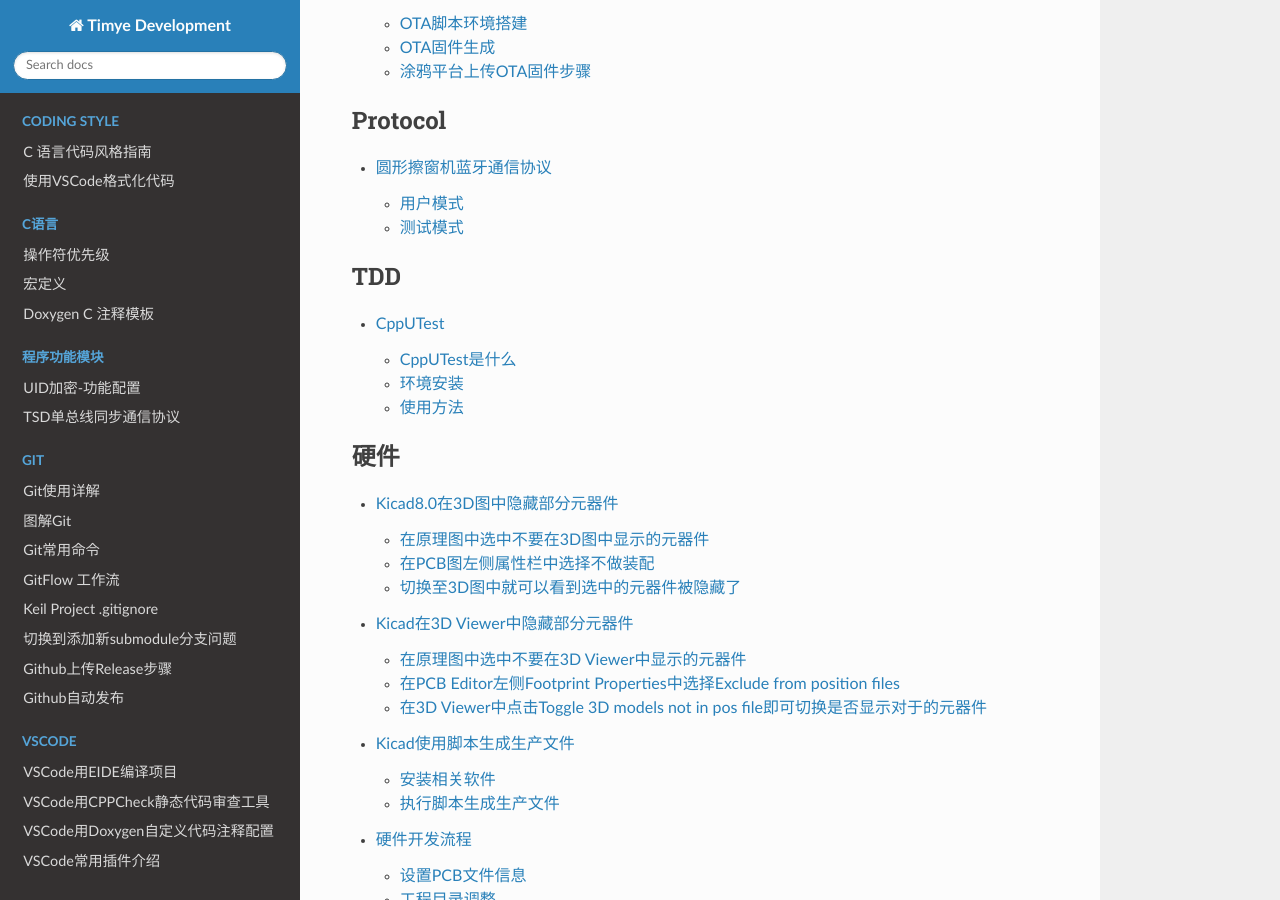
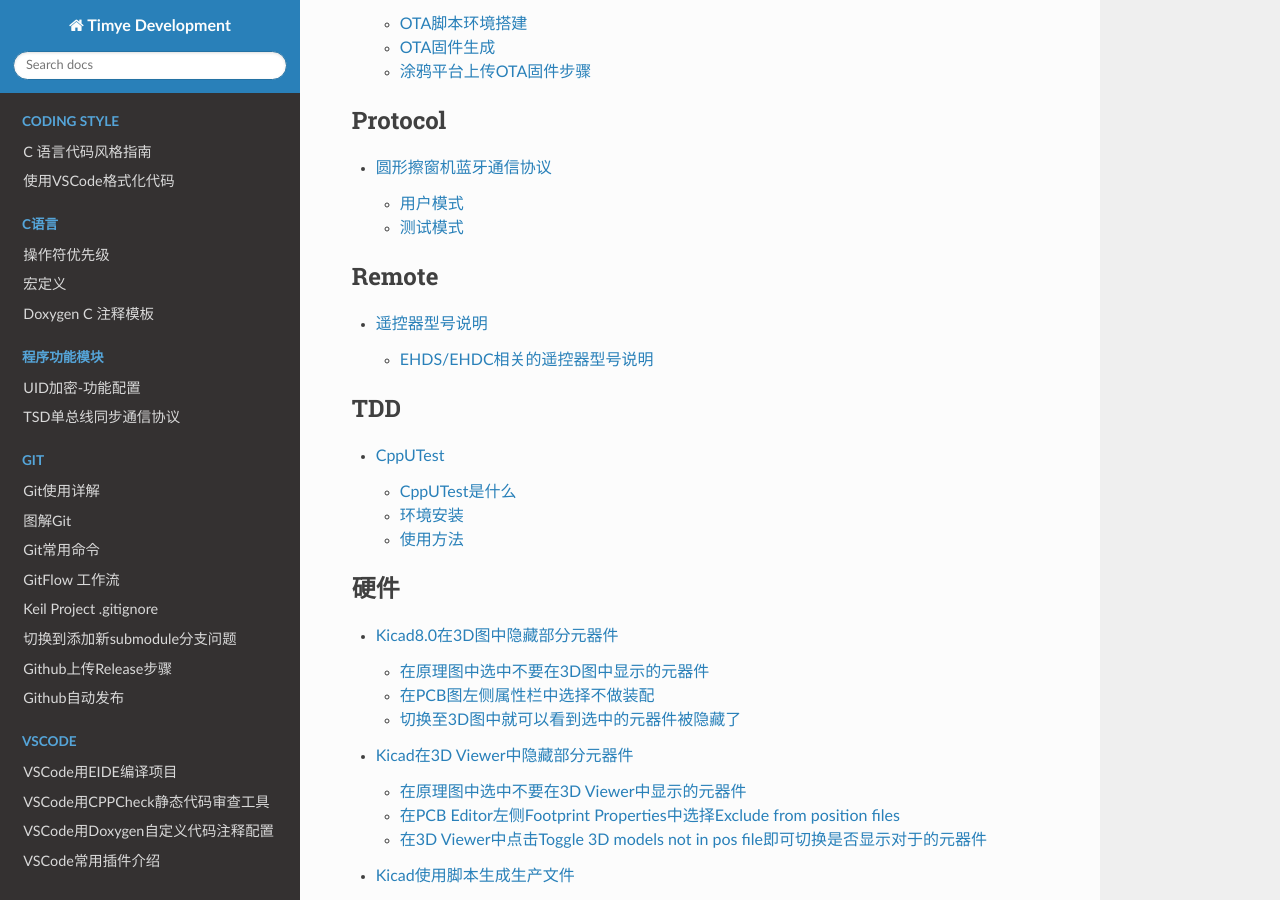
Before and after one commit to tpq7/development, a Sphinx documentation site: the page built from docs/index.rst, in a window 1280 px wide and 900 px high, scrolled down 3660 px. Built offline with Sphinx 7.4.7 and the Read the Docs theme 3.1.0, drawn with Linux system fonts in a browser that asks for light colours; pages that are not in the unit, such as notebooks, are missing from menus.

Commit message:
添加遥控器型号说明文档

```diff
--- /dev/null
+++ b/docs/Remote/遥控器型号说明.md
@@ -0,0 +1,41 @@
+# 遥控器型号说明
+
+## EHDS/EHDC相关的遥控器型号说明
+
+<table>
+    <tr>
+        <th rowspan="2">遥控器芯片型号</th>
+        <th colspan="4">主板遥控器IC型号</th>
+        <th rowspan="2">对应遥控器主板版本</th>
+    </tr>
+    <tr>
+        <th>LT8920</th>
+        <th>GH6220</th>
+        <th>HS0860</th>
+        <th>HS0861</th>
+    </tr>
+    <tr>
+        <td>LT6800</td>
+        <td>√</td>
+        <td>×</td>
+        <td>√</td>
+        <td>√</td>
+        <td>EHDS-01-remoter</td>
+    </tr>
+    <tr>
+        <td>GH8266</td>
+        <td>×</td>
+        <td>√</td>
+        <td>×</td>
+        <td>×</td>
+        <td>EHDS-01-remoter-3</td>
+    </tr>
+    <tr>
+        <td>HS24G3211</td>
+        <td>√</td>
+        <td>×</td>
+        <td>√</td>
+        <td>√</td>
+        <td>EHDS-01-remoter-4</td>
+    </tr>
+</table>
--- a/docs/index.rst
+++ b/docs/index.rst
@@ -76,6 +76,12 @@
 
 .. toctree::
    :maxdepth: 2
+   :caption: Remote
+
+   Remote/遥控器型号说明
+
+.. toctree::
+   :maxdepth: 2
    :caption: TDD
 
    TDD/CppUTest
```
